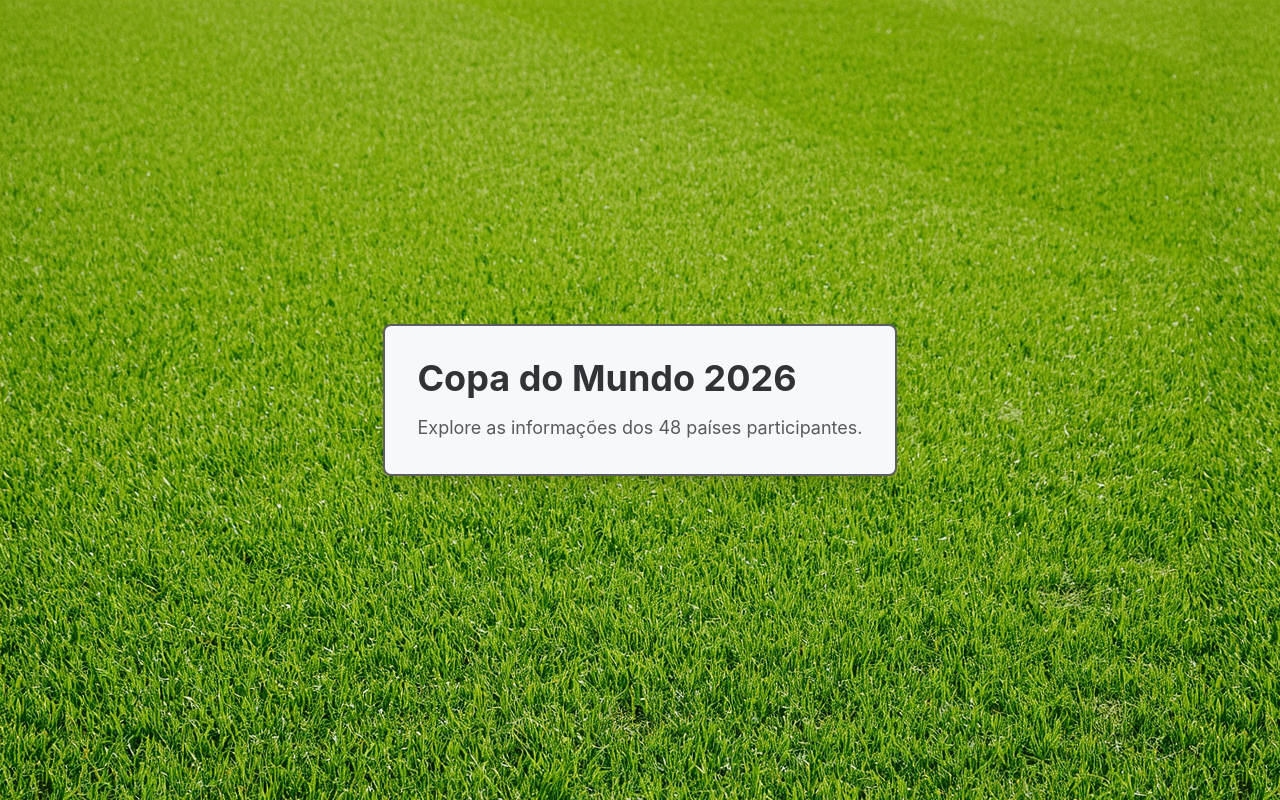
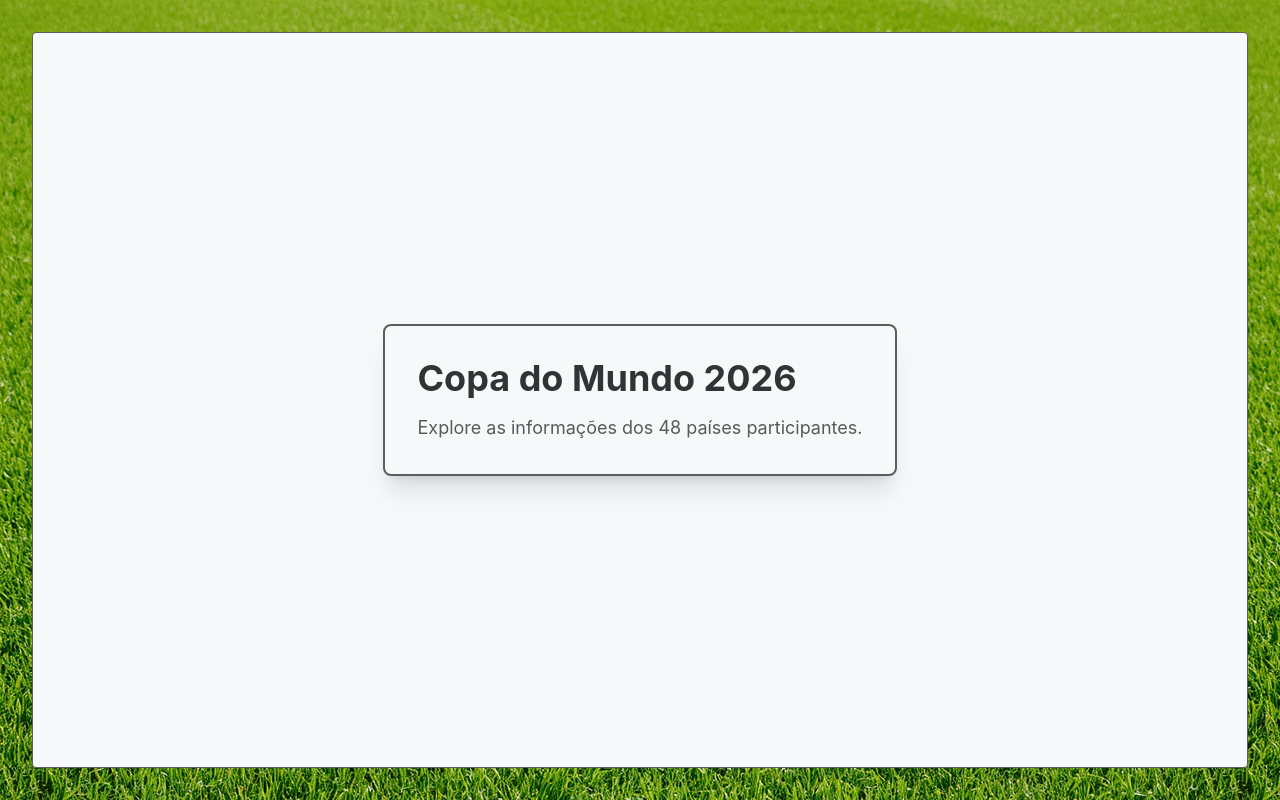
Before and after one commit to hugopereira-cs/paises-da-copa, a React (Vite) app: page / in a window 1280 px wide. Built offline with nearby package versions, Linux system fonts and the light colour scheme.

Commit message:
feat: create Container component for main layout structure

```diff
--- a/src/App.tsx
+++ b/src/App.tsx
@@ -1,6 +1,9 @@
+import { Container } from './components/Container';
+
 function App() {
 	return (
-		<main className="flex min-h-screen flex-col items-center justify-center p-4">
+		<Container>
+			<main className="flex flex-1 flex-col items-center justify-center p-4">
 				<div className="rounded-lg border-2 border-app-border bg-app-bg p-8 shadow-xl">
 					<h1 className="mb-4 text-4xl font-bold text-app-primary">
 						Copa do Mundo 2026
@@ -10,6 +13,7 @@ function App() {
 					</p>
 				</div>
 			</main>
+		</Container>
 	);
 }
 
--- /dev/null
+++ b/src/components/Container.tsx
@@ -0,0 +1,13 @@
+import type { ReactNode } from 'react';
+
+interface ContainerProps {
+	children: ReactNode;
+}
+
+export function Container({ children }: ContainerProps) {
+	return (
+		<div className="flex w-full flex-1 flex-col border border-app-border rounded bg-app-bg text-app-primary">
+			{children}
+		</div>
+	);
+}
--- a/src/global.css
+++ b/src/global.css
@@ -33,14 +33,37 @@
 	--primary: #323337;
 }
 
+* {
+	box-sizing: border-box;
+}
+
+html,
+body {
+	height: 100%;
+	margin: 0;
+	padding: 0;
+}
+
 body {
 	background-color: var(--bg);
 	color: var(--primary);
-	min-height: 100vh;
-	margin: 0;
 	transition:
 		background-color 0.3s ease,
 		color 0.3s ease;
+}
+
+#root {
+	display: grid;
+	grid-template-rows: 1fr;
+	min-height: 100vh;
+	width: 100%;
+	padding: 1rem;
+}
+
+@media (min-width: 768px) {
+	#root {
+		padding: 2rem;
+	}
 }
 
 /* Camada do background image field.png */
```
Also changed, not shown: public/logo.png (added). Lines whose indentation alone changed are shown as unchanged.
